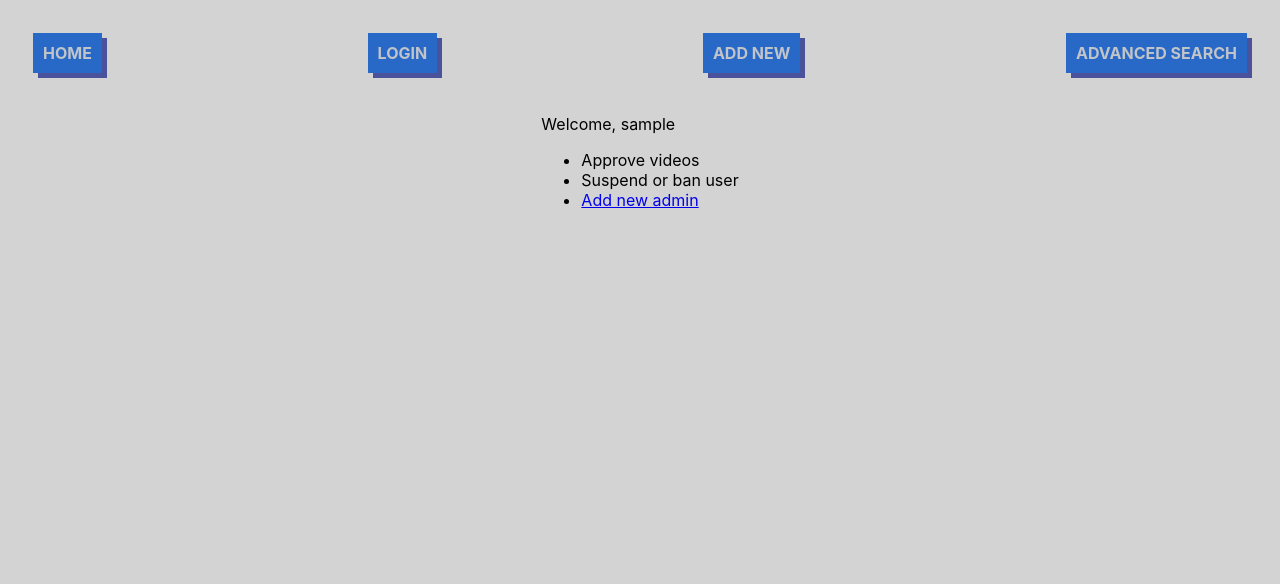
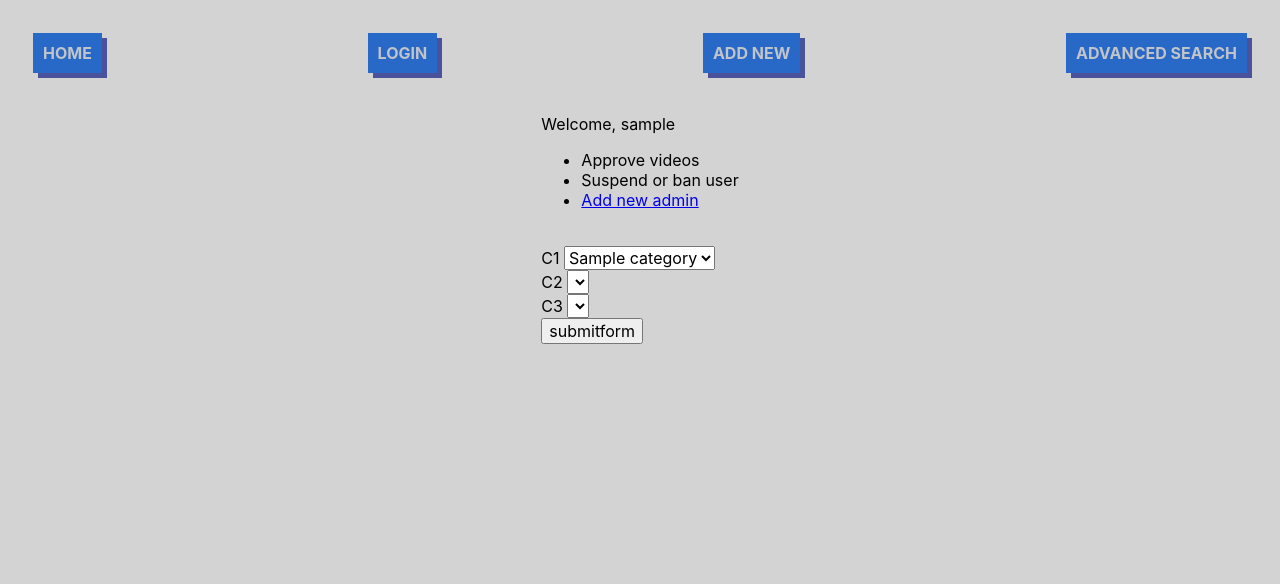
Before and after one commit to stevenanderson-git/BrainFilms, a Flask app: page /admin/dashboard in a window 1280 px wide. Shown: the top 584 px of the page. Run offline with Flask 2, Linux system fonts and the light colour scheme; the visitor is signed in with stand-in values (Sample User, id 1); tables that the repository leaves empty or names only in its code hold one stand-in row (values such as "Sample post"); lists and menus that the app fills with data are empty; some libraries are stand-ins or nearby versions.

Commit message:
work on category overhaul.

```diff
--- a/main.py
+++ b/main.py
@@ -1,6 +1,8 @@
-from flask import Flask, render_template, request, redirect, url_for, session
+from flask import Flask, render_template, request, redirect, url_for, session, jsonify
 from flask_mysqldb import MySQL
 from datetime import datetime
+from flask_wtf import FlaskForm
+from wtforms import SelectField
 import MySQLdb.cursors
 import re
 
@@ -131,9 +133,17 @@ def profile(account):
 
 @app.route('/admin/dashboard', methods = ['GET', 'POST'])
 def admin():
+    #TODO: This is populating the dropdown currently. needs to be done dynamically
+    form = CategoryForm()
+    c1 = mysql.connection.cursor(MySQLdb.cursors.SSCursor)
+    c1sql = "select category_id, category_name from categories where parent_category is null;"
+    c1.execute(c1sql,)
+    parents = c1.fetchall()
+    form.category.choices = [(k,v) for k,v in parents]
+
     admin_page_var = 'admin.html'
     if session.get('is_admin') and session['is_admin']:
-        return render_template(admin_page_var, username = session['username'], is_admin=True)
+        return render_template(admin_page_var, username = session['username'], is_admin=True, form=form)
     else:
         return render_template(admin_page_var, username=None, is_admin=False)
 
@@ -260,6 +270,40 @@ def advanced_search():
 
 
 
+
+# Function checks if a category exists in database already
+@app.route("/category_exists", methods=['POST'])
+def category_exists():
+    msg = ''
+    categoryname = request.form['category-name-field']
+    try:
+        cursorsearch = mysql.connection.cursor(MySQLdb.cursors.DictCursor)
+        sql = "SELECT category_name FROM Categories WHERE category_name=%s"
+        cursorsearch.execute(sql, categoryname)
+        exists = cursorsearch.fetchone()
+        if exists:
+            msg = 'Category Exists'
+        else:
+            cursoradd = mysql.connection.cursor(MySQLdb.cursors.DictCursor)
+            cursoradd.execute('INSERT INTO Categories (category_name, parent_category) VALUES (%s, %s)', (categoryname, 'null',))
+            mysql.connection.commit()
+            msg = 'Video Added!'
+        return jsonify({'result' : 'success'})
+
+    except Exception as e:
+        print(e)
+
+class CategoryForm(FlaskForm):
+    category = SelectField('category', choices=[])
+    category2 = SelectField('category2', choices=[])
+    category3 = SelectField('category3', choices=[])
+
+
+
+
+
+
+
 # TODO: Delete this route, for testing only
 @app.route("/query")
 def query():
--- /dev/null
+++ b/static/js/categories.js
@@ -0,0 +1,5 @@
+$(document).ready(function() {
+    $("#submit-button").on('click', function() {
+        console.log('hi');
+    });
+});
--- a/templates/admin.html
+++ b/templates/admin.html
@@ -1,6 +1,6 @@
+<script src="https://ajax.googleapis.com/ajax/libs/jquery/3.5.1/jquery.min.js"></script>
+        <script type="text/javascript" src="{{url_for('static', filename='/js/categories.js')}}"></script>
 {% extends "layout.html" %}
-
-<body>
 {% block content %}
     {% if is_admin %}
         <p>Welcome, {{username}}</p>
@@ -9,8 +9,47 @@
             <li>Suspend or ban user</li>
             <li><a href="{{ url_for('add_admin') }}">Add new admin</a></li>
         </ul>
+
+        <br>
+        <form method="POST">
+            {{form.csrf_token}}
+            <div class="form-group">
+                <label>C1</label>
+                {{form.category(class="form-control")}}
+            </div>
+            <div class="form-group">
+                <label>C2</label>
+                {{form.category2(class="form-control")}}
+            </div>
+            <div class="form-group">
+                <label>C3</label>
+                {{form.category3(class="form-control")}}
+            </div>
+            <button type="submit">submitform</button>
+        </form>
+
+        <br>
+    <!--
+        <div class="category-wrapper">
+            <div class="primary-selector">
+                <form class="add-category-form">
+                    <label for="category-name-field">Category Name</label>
+                    <input type="text" name="category-name" id="category-name-field" pattern="[A-Za-z0-9 ]+" required>
+                    <br>
+                    <label for="parent-category-field">Parent Category - leave empty to create new parent</label>
+                    <select class="category-selector" id="category-selector">
+
+                    </select>
+                </form>
+
+                <button type="category-update" class="cat-button" id="submit-button">Submit</button>
+
+            </div>
+        </div>
+    -->
+
+
     {% else %}
         <p>You must be logged in on an admin account to view this page.</p>
         {% endif %}
 {% endblock content %}
-</body>
--- a/templates/layout.html
+++ b/templates/layout.html
@@ -16,6 +16,8 @@
         {% else %}
             <title>Brainlabs</title>
         {% endif %}-->
+        <!--TODO:Create actual favicon-->
+        <link rel="shortcut icon" href="{{ url_for('static', filename='favicon.ico') }}">
         <!--Link for javascript-->
         <link rel="stylesheet" href="{{ url_for('static', filename='/css/style.css') }}">
         <!--Link for Bootstrap goes here if used-->
```
Also changed, not shown: TutorialsForProject.txt (+9 -0 lines). Lines whose indentation alone changed are shown as unchanged.
